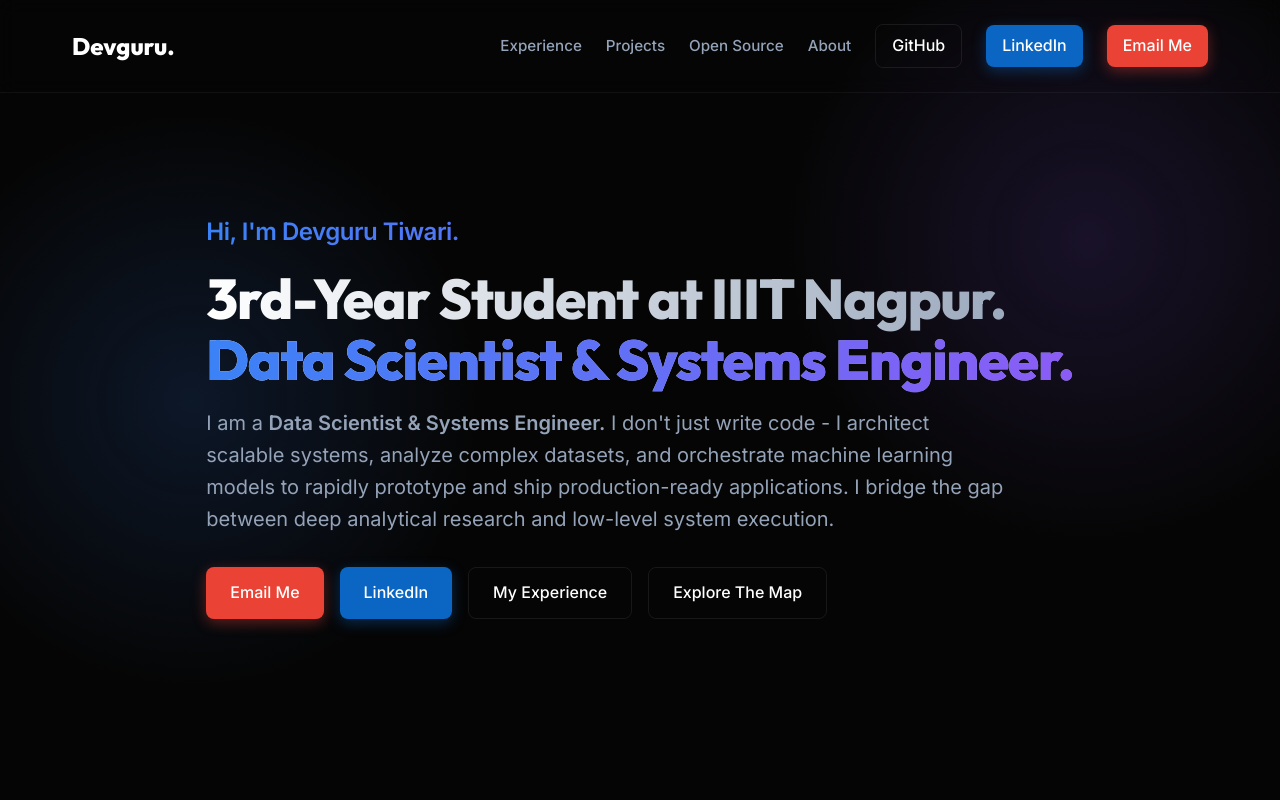
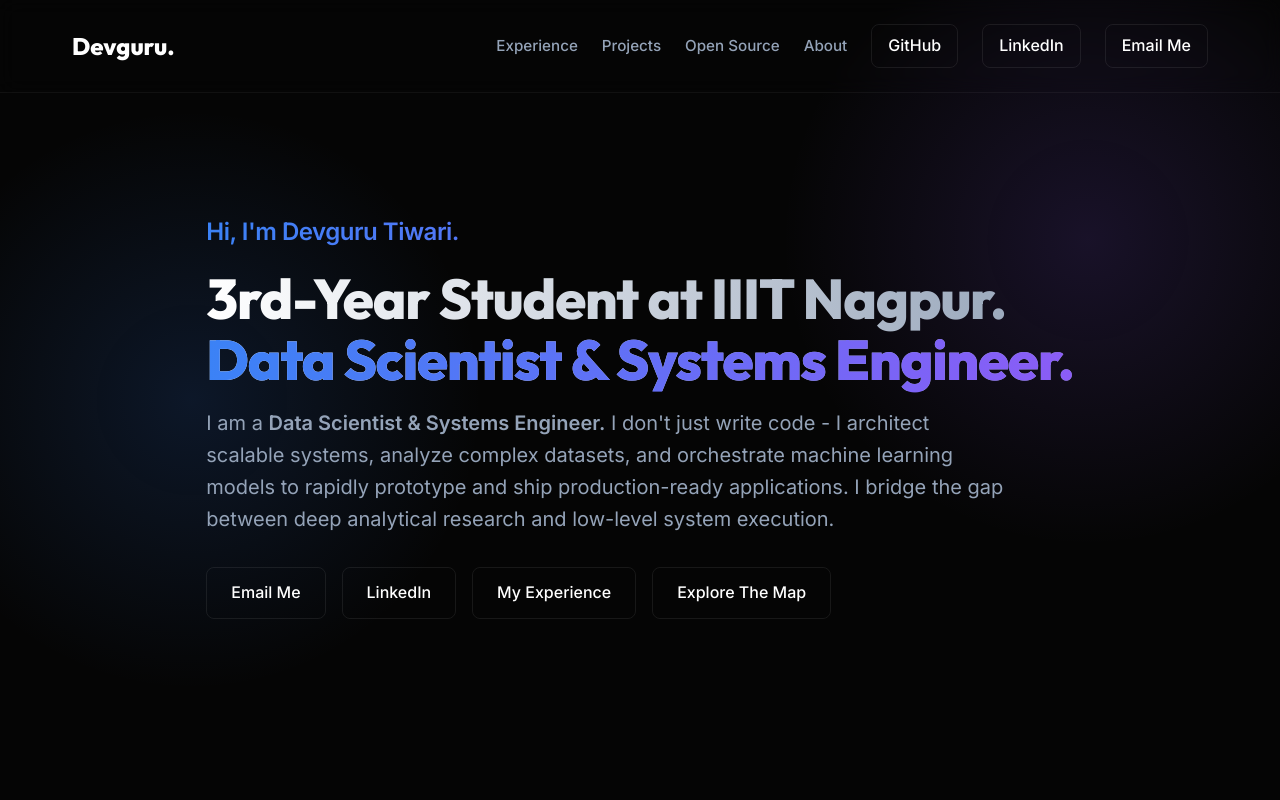
Before and after one commit to Devguru-codes/my_portfolio_website, a React (Vite) app: page / in a window 1280 px wide. Shown: the top 800 px of the page. Built offline with nearby package versions, Linux system fonts and the light colour scheme.

Commit message:
style: updated buttons to sleek glassmorphism style

```diff
--- a/src/index.css
+++ b/src/index.css
@@ -477,29 +477,31 @@ section {
   transform: translateX(-50%) scale(1) translateY(0);
 }
 .btn-linkedin {
-  background: #0a66c2;
-  color: #fff;
-  border-color: #0a66c2;
-  box-shadow: 0 4px 14px 0 rgba(10, 102, 194, 0.39);
+  background: transparent;
+  color: white;
+  border: 1px solid var(--surface-border);
 }
 
 .btn-linkedin:hover {
+  background: rgba(10, 102, 194, 0.1);
+  border-color: #0a66c2;
+  color: #fff;
   transform: translateY(-2px);
-  box-shadow: 0 6px 20px rgba(10, 102, 194, 0.5);
-  color: #fff;
+  box-shadow: 0 6px 20px rgba(10, 102, 194, 0.3);
 }
 
 .btn-email {
-  background: #EA4335;
-  color: #fff;
-  border-color: #EA4335;
-  box-shadow: 0 4px 14px 0 rgba(234, 67, 53, 0.39);
+  background: transparent;
+  color: white;
+  border: 1px solid var(--surface-border);
 }
 
 .btn-email:hover {
+  background: rgba(234, 67, 53, 0.1);
+  border-color: #EA4335;
+  color: #fff;
   transform: translateY(-2px);
-  box-shadow: 0 6px 20px rgba(234, 67, 53, 0.5);
-  color: #fff;
+  box-shadow: 0 6px 20px rgba(234, 67, 53, 0.3);
 }
 @keyframes fadeOut {
   from { opacity: 1; }
```
